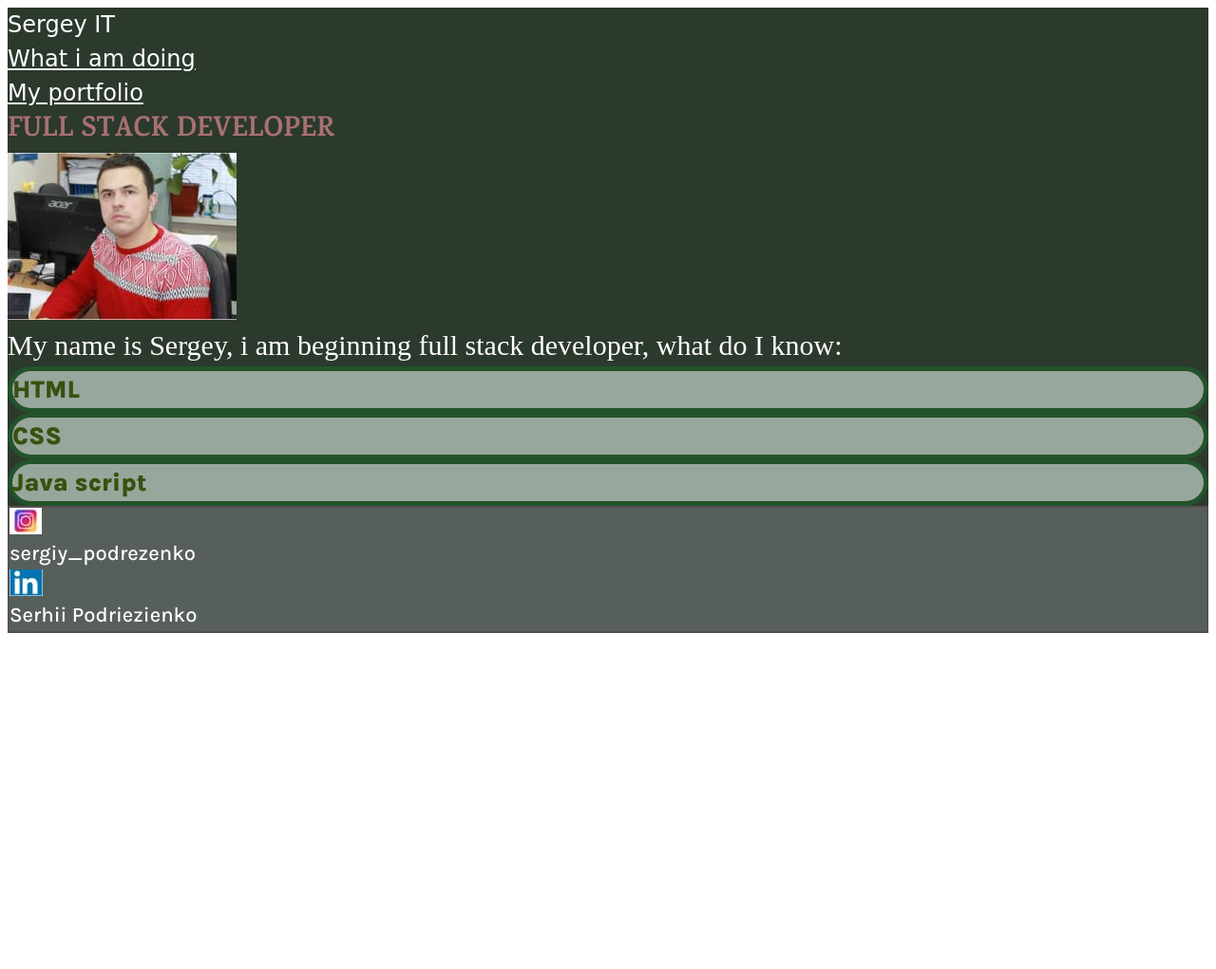
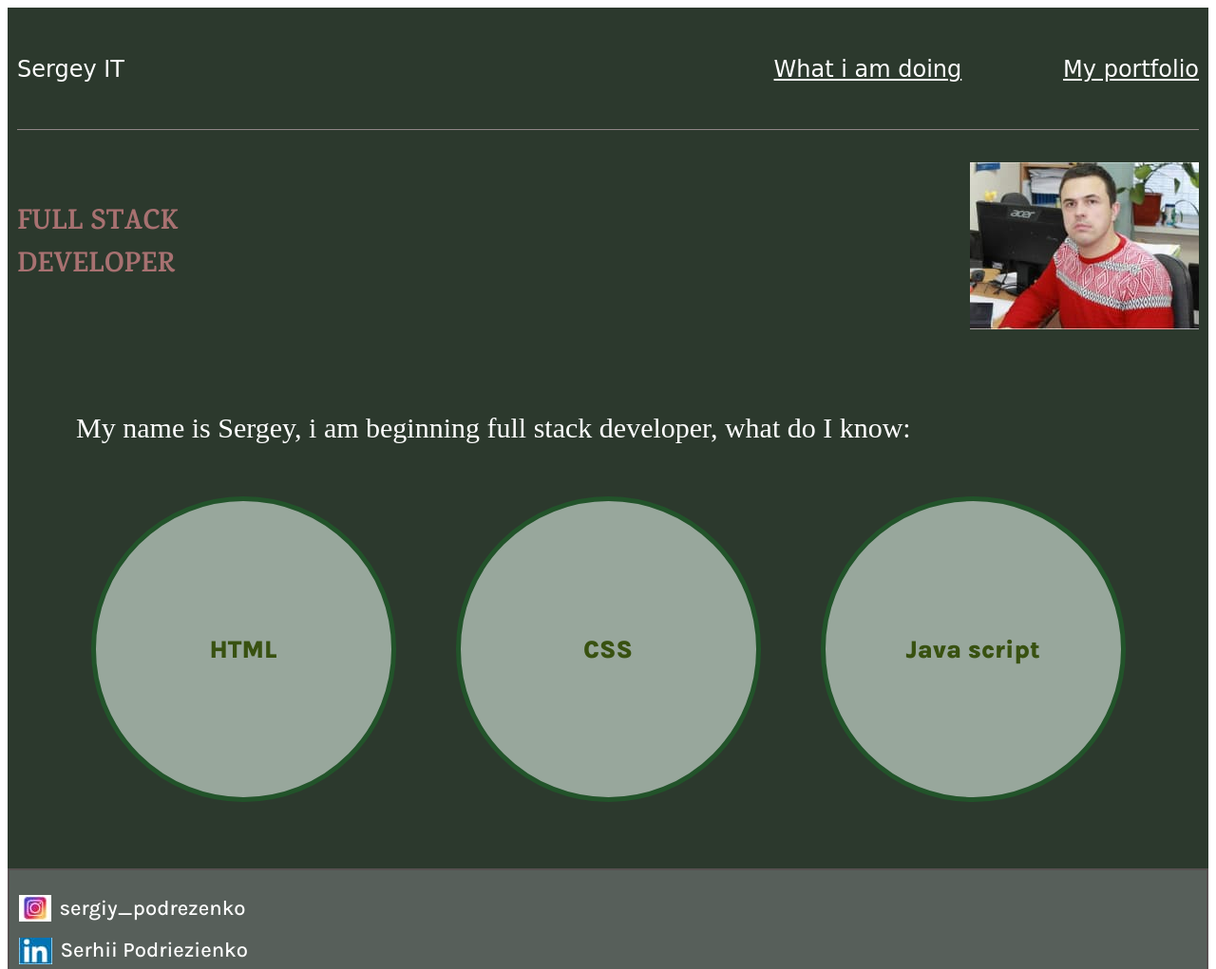
Before and after one commit to SergUserGit/layout_figma_project, a plain HTML site: page index.html in a window 1280 px wide. Shown: the top 1021 px of the page at 95% size. Before the commit the page ends 800 px from the top, so only its background shows below. Drawn offline with Linux system fonts and the light colour scheme; a web font is replaced by a local one.

Commit message:
add: geometry end
add: geometry end

```diff
--- a/index.html
+++ b/index.html
@@ -16,8 +16,10 @@
 
 <body>
   <header class="header">
+    <div class="container">
+      <section class="header-section">
         <h1 class="header-title">Sergey IT</h1>
-    <nav>
+        <nav class="header-nav">
           <ul class="nav-list">
             <li>
               <a class="nav-ref" href="#">What i am doing</a>
@@ -27,16 +29,23 @@
             </li>
           </ul>
         </nav>
+      </section>
+    </div>
   </header>
 
   <main>
     <section class="hero">
+      <div class="container">
+        <div class="hero-group">
           <h2 class="hero-title">FULL STACK DEVELOPER</h2>
-      <img src="./images/logo_it.jpg" alt="logo" />
+          <img class="hero-img" src="./images/logo_it.jpg" alt="logo" />
+        </div>
+      </div>
     </section>
     <section class="skills">
+      <div class="container">
         <p class="skills-desc">My name is Sergey, i am beginning full stack developer, what do I know:</p>
-      <ul>
+        <ul class="skills-list">
           <li class="skills-item">
             <h3 class="skills-title">HTML</h3>
           </li>
@@ -47,11 +56,13 @@
             <h3 class="skills-title">Java script</h3>
           </li>
         </ul>
+      </div>
     </section>
   </main>
 
   <footer class="footer">
-    <ul>
+    <div class="container">
+      <ul class="footer-list">
         <li>
           <a href="#" class="footer-ref">
             <img src="./images/instagram.jpg" alt="instagram">
@@ -65,6 +76,7 @@
           </a>
         </li>
       </ul>
+    </div>
   </footer>
 
 </body>
--- a/styles.css
+++ b/styles.css
@@ -16,8 +16,28 @@ p {
   margin: 0;
 }
 
+.container {
+  margin-left: auto;
+  margin-right: auto;
+  max-width: 1264px;
+  padding-left: 10px;
+  padding-right: 10px;
+}
+
 .header {
   background: #2C392D;
+
+}
+
+.header-section {
+  display: flex;
+  border: 1px solid #908686;
+  border-top: none;
+  border-right: none;
+  border-left: none;
+  padding-top: 47.3px;
+  padding-bottom: 44.38px;
+
 }
 
 .header-title {
@@ -29,7 +49,14 @@ p {
   font-family: 'Junge', cursive;
 }
 
+.header-nav {
+  margin-left: auto;
+}
+
 .nav-list {
+  display: flex;
+  gap: 106.84px;
+
   list-style: none;
 }
 
@@ -44,10 +71,16 @@ p {
 }
 
 .hero {
+
+  padding-top: 34.36px;
+  padding-bottom: 80.65px;
+
   background: #2C392D;
 }
 
 .hero-title {
+  max-width: 251.189px;
+
   color: #A87171;
   font-size: 30px;
   font-style: normal;
@@ -57,10 +90,35 @@ p {
 }
 
 .skills {
+
+  padding-bottom: 69.41px;
+
   background: #2C392D;
 }
 
+.hero-img {
+  margin-left: auto;
+}
+
+.hero-group {
+  display: flex;
+  align-items: center;
+}
+
+.skills-list {
+  display: flex;
+  justify-content: center;
+  gap: 63px;
+
+  list-style: none;
+}
+
 .skills-desc {
+
+  max-width: 1079px;
+  margin-left: 62.1px;
+  margin-bottom: 50.46px;
+
   color: #FFF;
   font-size: 30px;
   font-style: normal;
@@ -79,17 +137,31 @@ p {
 }
 
 .skills-item {
+  width: 311px;
+  height: 312px;
+  display: flex;
+  align-items: center;
+  justify-content: center;
+
+
   border-radius: 312px;
   border: 5px solid #22532A;
   background: #98A79C;
 }
 
 .footer {
+
+  padding-top: 24px;
+  padding-bottom: 14.5px;
+
   border: 2px solid #565050;
   background: #575F5A;
 }
 
 .footer-user {
+
+  margin-left: 8.5px;
+
   color: #FFF;
   font-size: 22px;
   font-style: normal;
@@ -99,5 +171,16 @@ p {
 }
 
 .footer-ref {
+
+  display: flex;
+  align-items: center;
+
   text-decoration: none;
 }
+
+.footer-list {
+  list-style: none;
+  display: flex;
+  gap: 11.5px;
+  flex-direction: column;
+}
```
Lines whose indentation alone changed are shown as unchanged.
